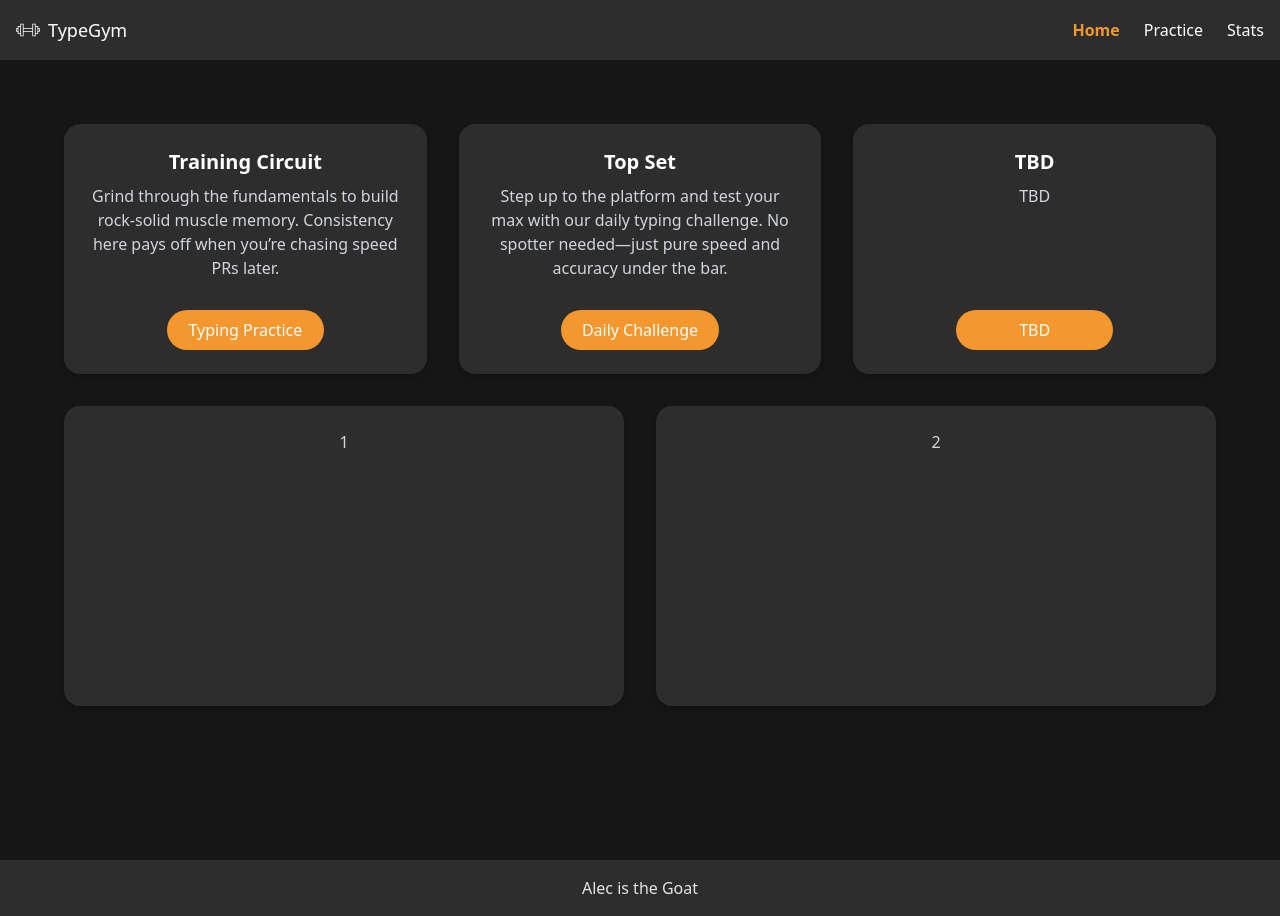
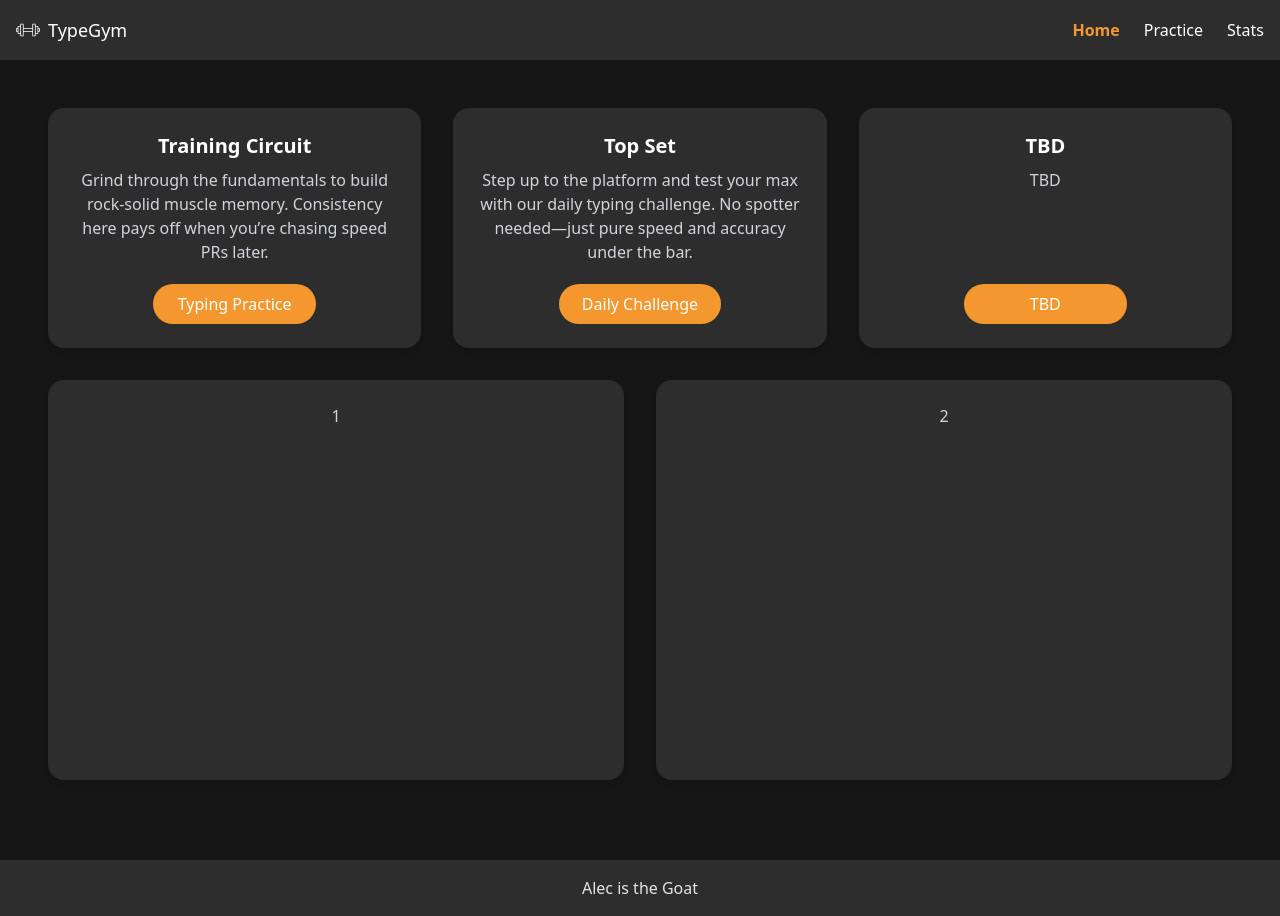
Before and after one commit to alecnhance/TypingGymV2, a React (Vite) app: page / in a window 1280 px wide. Built offline with nearby package versions, Linux system fonts and the light colour scheme.

Commit message:
dynamic sized home

```diff
--- a/src/pages/Home.jsx
+++ b/src/pages/Home.jsx
@@ -24,10 +24,10 @@ const widgetData = [
 const Home = () => {
   const navigate = useNavigate();
   return (
-    <div className="flex flex-col items-center p-8">
+    <div className="flex flex-col p-4 justify-start">
       <div className="flex justify-center items-start gap-8 p-4 w-full">
         {widgetData.map((item, i) => (
-          <div key={i} className="flex flex-col justify-between rounded-2xl shadow-md p-6 w-1/2 min-h-[250px] max-h-[350px] bg-headerGray text-white">
+          <div key={i} className="flex flex-col justify-between rounded-2xl shadow-md p-6 w-1/2 h-[30vh] bg-headerGray text-white overflow-auto">
             <h2 className="text-xl font-bold mb-2">{item.title}</h2>
             <p className="text-gray-300 mb-4">{item.description}</p>
             <button
@@ -43,7 +43,7 @@ const Home = () => {
       </div>
       <div className="flex justify-center items-start gap-8 p-4 w-full">
         {[1, 2].map((i) => (
-          <div key={i} className="flex flex-col justify-between rounded-2xl shadow-md p-6 w-1/2 min-h-[300px] max-h-[400px] bg-headerGray text-white">
+          <div key={i} className="flex flex-col justify-between rounded-2xl shadow-md p-6 w-1/2 h-[50vh] bg-headerGray text-white">
             <p className="text-gray-300 mb-4">{i}</p>
           </div>
         ))}
```
